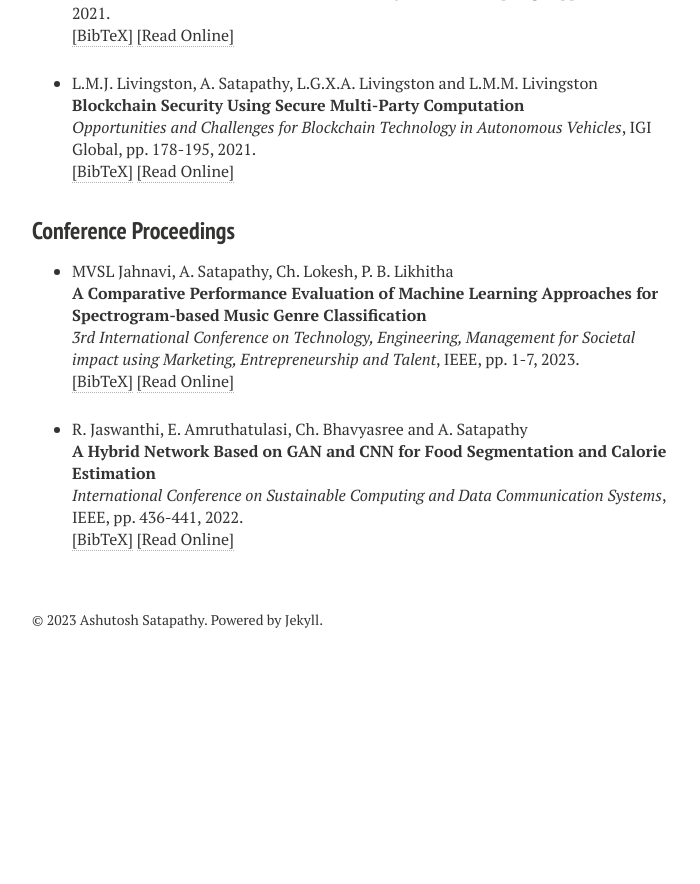
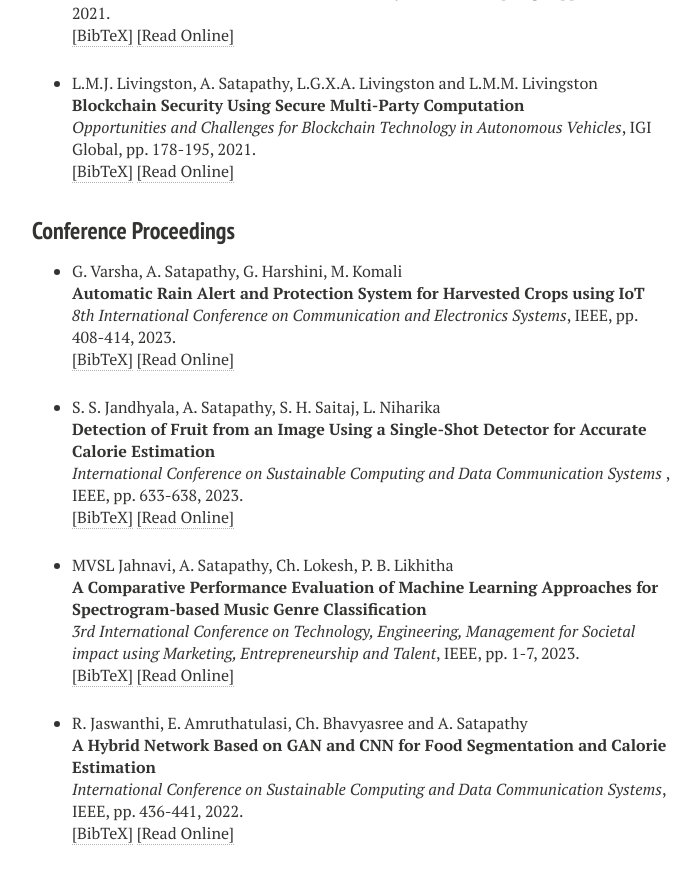
Before and after one commit to ashutoshsatapathy1990/ashutoshsatapathy1990.github.io, a Jekyll site: the page built from publications.md, in a window 1280 px wide and 900 px high, scrolled down 1957 px. Shown: the top 884 px of the window, without its empty margins (288-988 px from the left). Built offline with Jekyll 4.4.1, drawn with Linux system fonts in a browser that asks for light colours; nearby versions of some CDN libraries; before the commit the page ends 2635 px from its top, so only the background shows below that.

Commit message:
Update publications.html

```diff
--- a/_layouts/publications.html
+++ b/_layouts/publications.html
@@ -444,6 +444,58 @@ pp. 178-195,
 <h3 style="margin-bottom:0px;padding-top:10px;">Conference Proceedings</h3>
 <ul class="biblist">
 
+<!-- Item: varsha2023automatic -->
+<li ><p>
+G. Varsha, A. Satapathy, G. Harshini, M. Komali
+<br><b>Automatic Rain Alert and Protection System for Harvested Crops using IoT</b><br>
+<i>8th International Conference on Communication and Electronics Systems</i>,
+IEEE,
+pp. 408-414,
+2023.
+<br />
+<a href="javascript:toggleBibtex('varsha2023automatic')">[BibTeX]</a>
+<a href= "https://ieeexplore.ieee.org/abstract/document/10192781" target="_blank">[Read Online]</a>
+</p>
+<div id="bib_varsha2023automatic" class="bibtex noshow">
+<pre>
+@inproceedings{varsha2023automatic,
+  title={Automatic Rain Alert and Protection System for Harvested Crops using IoT},
+  author={Varsha, Gudise and Satapathy, Ashutosh and Harshini, Grandhe and Komali, Madala},
+  booktitle={2023 8th International Conference on Communication and Electronics Systems (ICCES)},
+  pages={408--414},
+  year={2023},
+  organization={IEEE}
+}
+</pre></div>
+
+</li>
+
+<!-- Item: jandhyala2023detection -->
+<li ><p>
+S. S. Jandhyala, A. Satapathy, S. H. Saitaj, L. Niharika
+<br><b>Detection of Fruit from an Image Using a Single-Shot Detector for Accurate Calorie Estimation</b><br>
+<i>International Conference on Sustainable Computing and Data Communication Systems </i>,
+IEEE,
+pp. 633-638,
+2023.
+<br />
+<a href="javascript:toggleBibtex('jandhyala2023detection')">[BibTeX]</a>
+<a href= "https://ieeexplore.ieee.org/abstract/document/10105073" target="_blank">[Read Online]</a>
+</p>
+<div id="bib_jandhyala2023detection" class="bibtex noshow">
+<pre>
+@inproceedings{jandhyala2023detection,
+  title={Detection of Fruit from an Image Using a Single-Shot Detector for Accurate Calorie Estimation},
+  author={Jandhyala, Sravya Sri and Satapathy, Ashutosh and Saitaj, Shaik Hussain and Niharika, Lanka},
+  booktitle={2023 International Conference on Sustainable Computing and Data Communication Systems (ICSCDS)},
+  pages={633--638},
+  year={2023},
+  organization={IEEE}
+}
+</pre></div>
+
+</li>
+
 <!-- Item: jahnavi2023comparative -->
 <li ><p>
 MVSL Jahnavi, A. Satapathy, Ch. Lokesh, P. B. Likhitha
```
